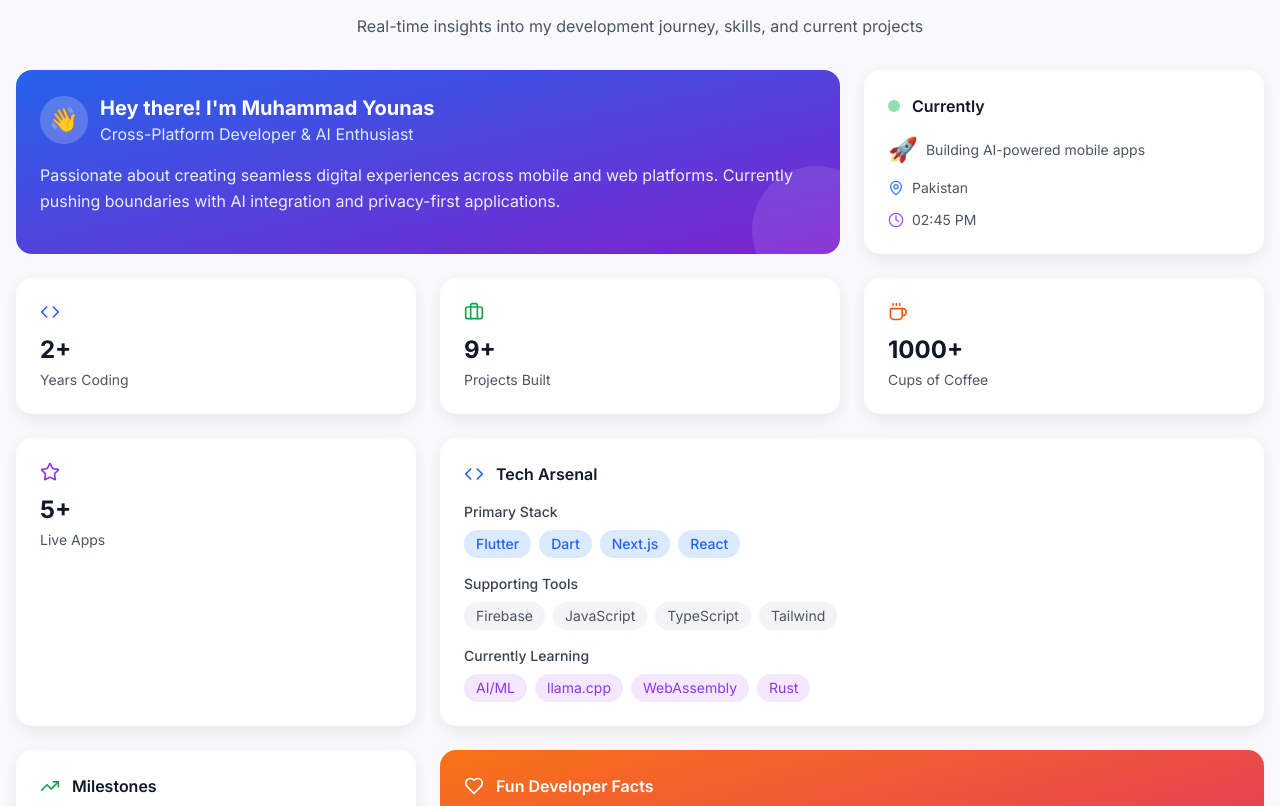
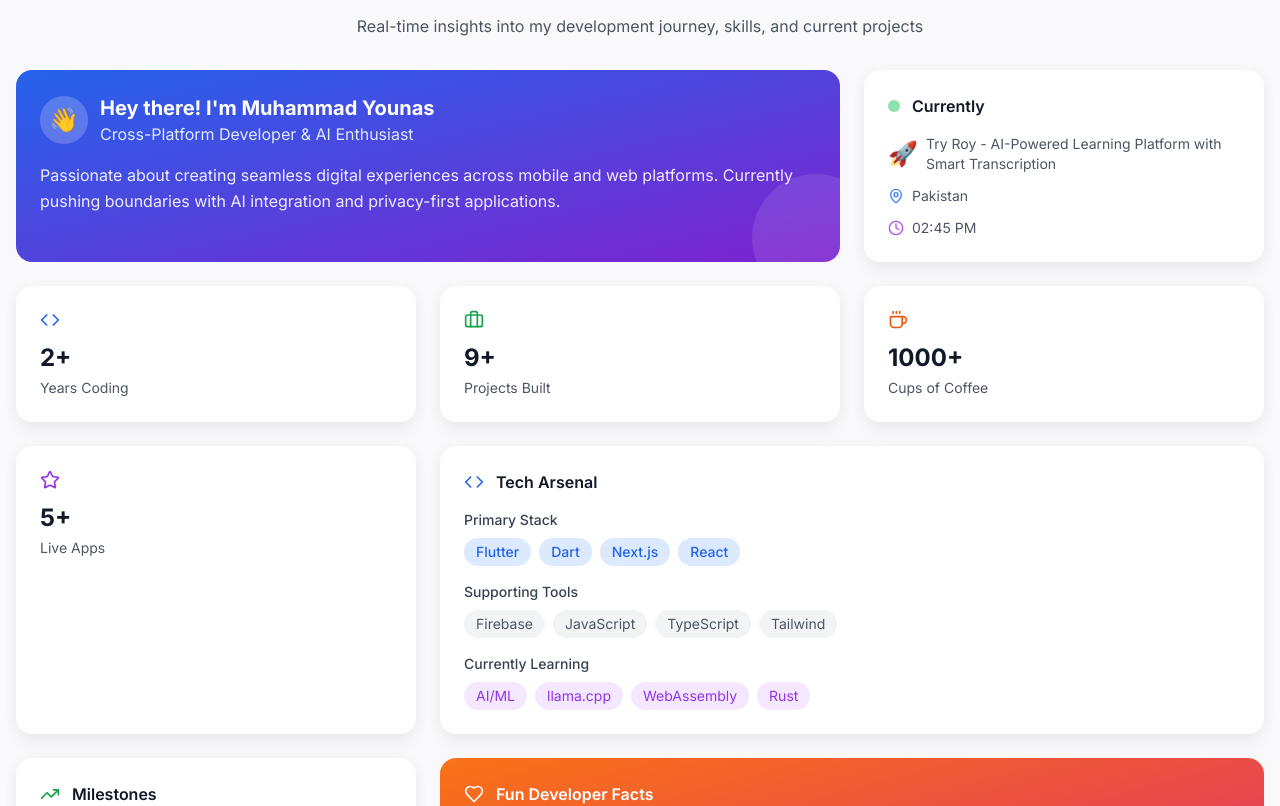
Before and after one commit to YounasKhan2/My_Portfolio, a Next.js app: page / in a window 1280 px wide. Shown: the part 1020-1826 px from the top of the page. Built offline with nearby package versions, Linux system fonts and the light colour scheme.

Commit message:
feat: Update project and testimonial details; add new AI-powered learning platform project

```diff
--- a/src/components/sections/About.jsx
+++ b/src/components/sections/About.jsx
@@ -21,7 +21,7 @@ const About = () => {
   ];
 
   const currentActivity = {
-    status: "🚀 Building AI-powered mobile apps",
+    status: "🚀 Try Roy - AI-Powered Learning Platform with Smart Transcription",
     location: "Pakistan",
     timezone: "UTC+5",
     mood: "Excited about new tech!"
--- a/src/components/sections/Projects.jsx
+++ b/src/components/sections/Projects.jsx
@@ -75,6 +75,29 @@ const Projects = () => {
         "Model management: Load, quantize, and run GGUF-format models.",
         "Text generation and chat interface with Flutter UI.",
         "Integrates llama.cpp for high-performance native inference."
+      ]
+    },
+    {
+      title: "Try Roy - AI-Powered Learning Platform",
+      description: "A comprehensive web application that transforms audio, video, and documents into interactive learning experiences using advanced AI technology. Combines industry-leading transcription capabilities with intelligent content generation.",
+      shortDesc: "AI-powered learning and transcription platform",
+      technologies: ["React", "TypeScript", "Node.js", "PostgreSQL", "OpenAI", "AssemblyAI", "Stripe"],
+      category: ["web", "ai"],
+      github: "https://github.com/YounasKhan2/try-roy", // Update with actual repo URL
+      live: "https://tryroy.com", // Add Replit deployment URL when available
+      featured: true,
+      size: "large",
+      highlight: "AI Education Platform",
+      year: "2025",
+      status: "In Development",
+      details: [
+        "Smart transcription with high-accuracy audio/video processing using AssemblyAI",
+        "AI-powered learning tools: Generate quizzes, flashcards, and study notes from content",
+        "Real-time speech-to-text with browser-based voice recording",
+        "Multi-format support: Audio, video, PDFs, documents, and images",
+        "Subscription management with Stripe integration and usage tracking",
+        "Admin dashboard with user management, analytics, and content moderation",
+        "Enterprise-grade security with JWT authentication and email verification"
       ]
     },
     {
@@ -243,7 +266,10 @@ const Projects = () => {
 
   const filteredProjects = activeFilter === 'all'
     ? projects
-    : projects.filter(project => project.category === activeFilter);
+    : projects.filter(project => {
+        const categories = Array.isArray(project.category) ? project.category : [project.category];
+        return categories.includes(activeFilter);
+      });
 
   // Reset carousel position when filter changes
   useEffect(() => {
--- a/src/components/sections/Testimonials.jsx
+++ b/src/components/sections/Testimonials.jsx
@@ -5,7 +5,7 @@ import { Star, Quote, Users, Award, TrendingUp } from 'lucide-react';
 const Testimonials = () => {
   const testimonials = [
     {
-      name: "John Smith",
+      name: "Mohammad",
       role: "CEO",
       company: "TechCorp",
       avatar: "/images/avatars/john.jpg", // You can add actual avatars later
```
